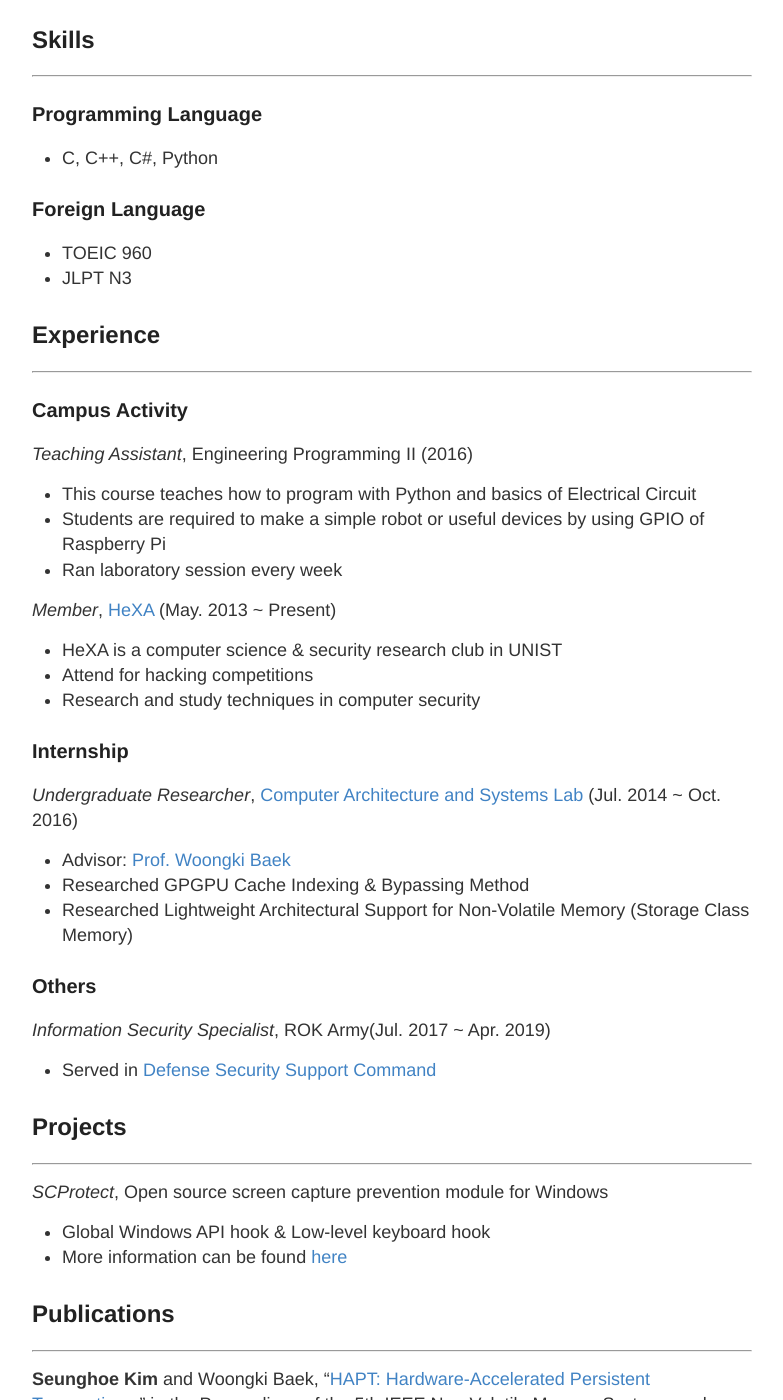
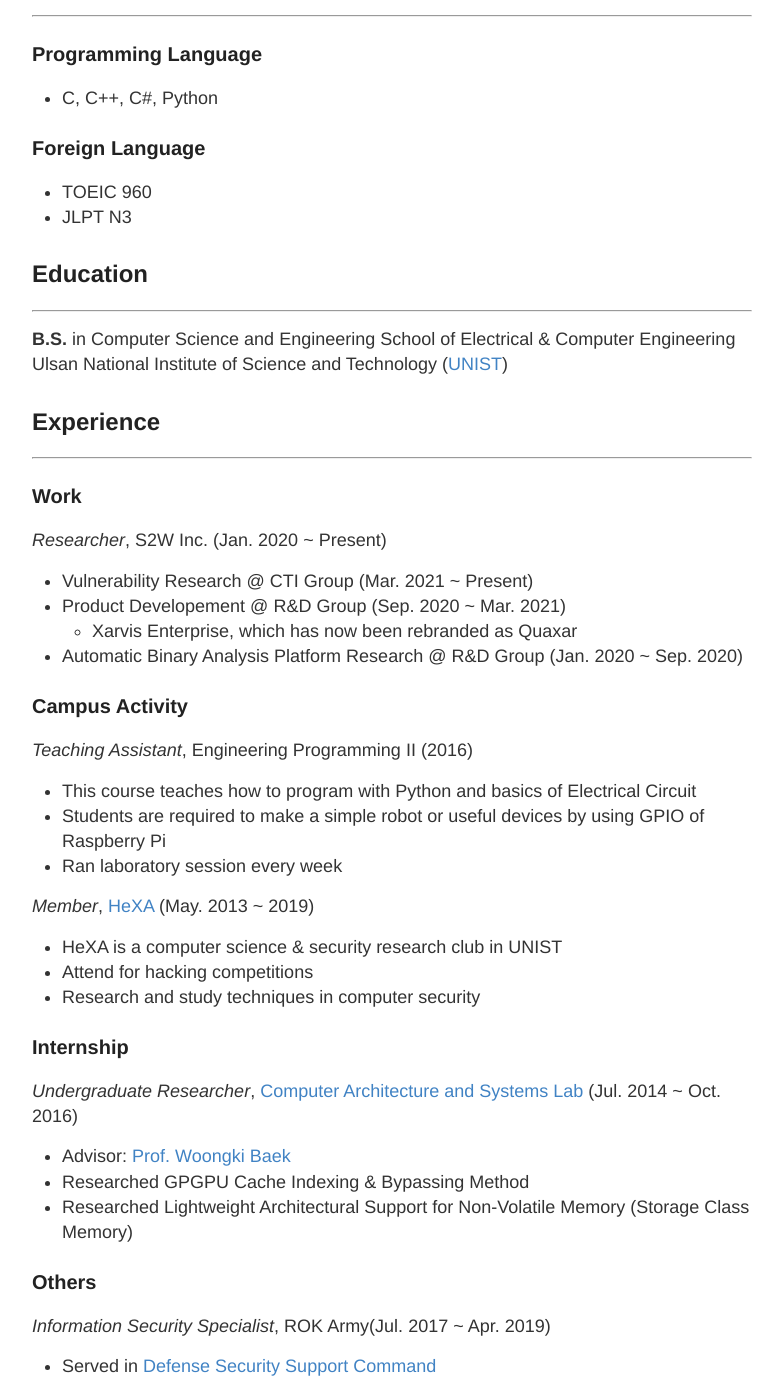
Before and after one commit to ksh7534/ksh7534.github.io, a Jekyll site: the page built from _posts/2022-11-08-About-Me.md, in a window 1280 px wide and 1400 px high, scrolled down 589 px. Shown: the whole window, without its empty margins (248-1031 px from the left). Built offline with Jekyll 4.4.1, drawn with Linux system fonts in a browser that asks for light colours; some of the changed text lies outside the part shown.

Commit message:
[ADD] Update CV (ENG)

```diff
--- a/_posts/2019-05-19-About-Me.md
+++ b/_posts/2022-11-08-About-Me.md
@@ -6,10 +6,9 @@ permalink: /
 # Seunghoe Kim
 ----------
 
-Fourth-year undergraduate student in Computer Science and Engineering
-School of Electrical & Computer Engineering
-Ulsan National Institute of Science and Technology ([UNIST][UNIST_HOME])
-E-mail: [ksh7534@gmail.com](mailto:ksh7534@gmail.com)
+Researcher, CTI Group of S2W Inc.
+
+E-mail: ksh7534_at_gmail_dot_com
 GitHub: [https://github.com/ksh7534][GITHUB]
 
 ## Interests
@@ -34,8 +33,22 @@ GitHub: [https://github.com/ksh7534][GITHUB]
 - TOEIC 960
 - JLPT N3
 
+## Education
+----------
+
+**B.S.** in Computer Science and Engineering
+School of Electrical & Computer Engineering
+Ulsan National Institute of Science and Technology ([UNIST][UNIST_HOME])
+
 ## Experience
 ----------
+
+### Work
+*Researcher*, S2W Inc. (Jan. 2020 ~ Present)
+- Vulnerability Research @ CTI Group (Mar. 2021 ~ Present)
+- Product Developement @ R&D Group (Sep. 2020 ~ Mar. 2021)
+    - Xarvis Enterprise, which has now been rebranded as Quaxar
+- Automatic Binary Analysis Platform Research @ R&D Group (Jan. 2020 ~ Sep. 2020)
 
 ### Campus Activity
 *Teaching Assistant*, Engineering Programming II (2016)
@@ -43,7 +56,7 @@ GitHub: [https://github.com/ksh7534][GITHUB]
 - Students are required to make a simple robot or useful devices by using GPIO of Raspberry Pi
 - Ran laboratory session every week
 
-*Member*, [HeXA][HeXA] (May. 2013 ~ Present)
+*Member*, [HeXA][HeXA] (May. 2013 ~ 2019)
 - HeXA is a computer science & security research club in UNIST
 - Attend for hacking competitions
 - Research and study techniques in computer security
@@ -64,6 +77,12 @@ GitHub: [https://github.com/ksh7534][GITHUB]
 *SCProtect*, Open source screen capture prevention module for Windows
 - Global Windows API hook & Low-level keyboard hook
 - More information can be found [here][SCProtect]
+
+## Vulnerabilities
+----------
+
+### 2022
+*CVE-2022-24548*, Microsoft Defender Denial of Service Vulnerability (Daejin Lee, Seunghoe Kim, Donguk Kim of S2W Inc.)
 
 ## Publications
 ----------
```
